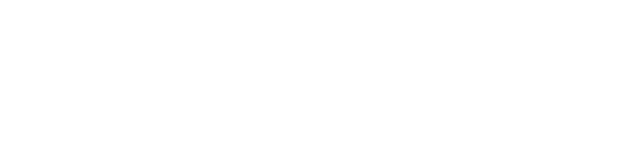
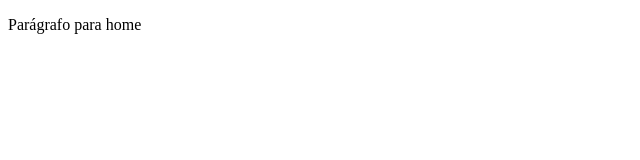
Before and after one commit to yancafer/curso_github, a plain HTML site: page index.html in a window 1280 px wide. Shown: the whole page, without its empty margins (0-640 px from the left). Drawn offline with Linux system fonts and the light colour scheme.

Commit message:
Criando novas funcionalidades na home com o parágrafo

```diff
--- a/index.html
+++ b/index.html
@@ -5,6 +5,7 @@
     <meta http-equiv="X-UA-Compatible" content="IE=edge">
     <meta name="viewport" content="width=device-width, initial-scale=1.0">
     <title>Document</title>
+    <p>Parágrafo para home</p>
 </head>
 <body>
 
```
Also changed, not shown: a.txt (added).
